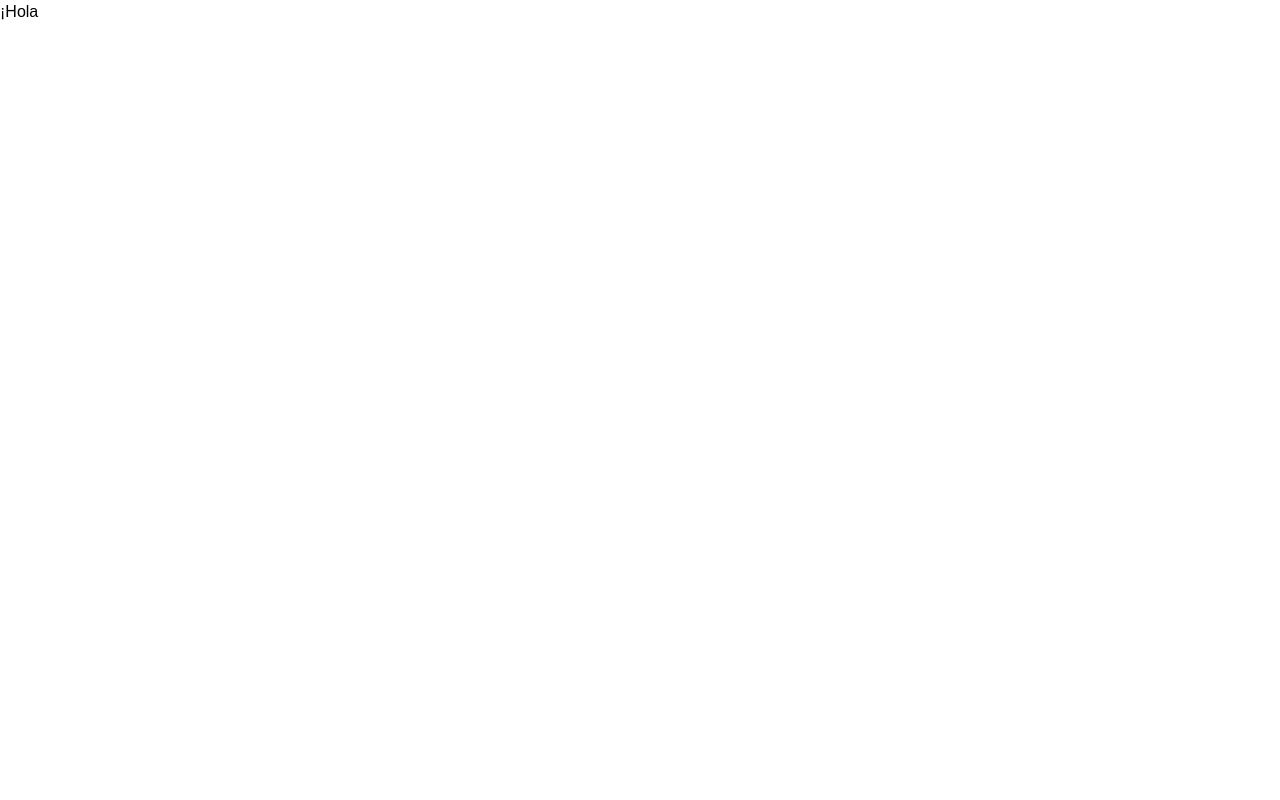
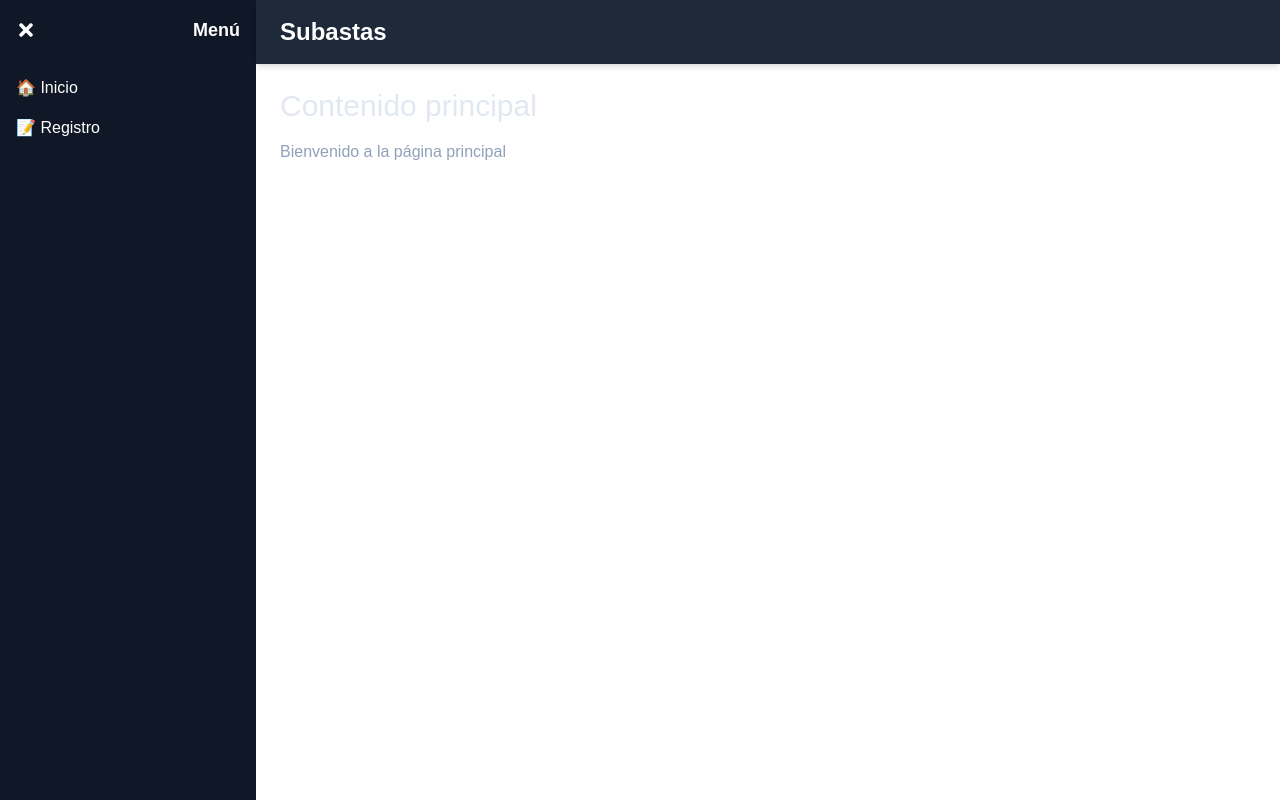
Before and after one commit to daswsi-utp/FrontEnd_Auction_Page, a Next.js app in the folder auction_page/: page / in a window 1280 px wide. Built offline with nearby package versions, Linux system fonts and the light colour scheme.

Commit message:
Header and NavBar
Header and NavBar of navigation

```diff
--- a/auction_page/src/app/layout.jsx
+++ b/auction_page/src/app/layout.jsx
@@ -1,15 +1,22 @@
+'use client';
 
-import "./globals.css";
-export const metadata = {
-  title: "Create Next App",
-  description: "Generated by create next app",
-};
+import './globals.css';
+
+import NavBar from '../components/NavBar.jsx';
+import Header from '../components/Header.jsx';
+
 
 export default function RootLayout({ children }) {
   return (
     <html lang="en">
       <body>
-        {children}
+        <div className="flex">
+          <NavBar />
+          <div className="flex-1">
+            <Header />
+            <main className="p-6">{children}</main>
+          </div>
+        </div>
       </body>
     </html>
   );
--- a/auction_page/src/app/page.jsx
+++ b/auction_page/src/app/page.jsx
@@ -1,7 +1,8 @@
-export default function Home() {
-    return (
-      <main>
-        <h1>¡Hola</h1>
-      </main>
-    );
-  }
+export default function HomePage() {
+  return (
+    <div>
+      <h2 className="text-3xl text-slate-200 mb-4">Contenido principal</h2>
+      <p className="text-slate-400">Bienvenido a la página principal</p>
+    </div>
+  );
+}
--- a/auction_page/src/components/Header.jsx
+++ b/auction_page/src/components/Header.jsx
@@ -0,0 +1,9 @@
+'use client';
+
+export default function Header() {
+  return (
+    <header className="bg-gray-800 text-white py-4 px-6 shadow-md sticky top-0 z-50">
+      <h1 className="text-2xl font-bold">Subastas</h1>
+    </header>
+  );
+}
--- a/auction_page/src/components/NavBar.jsx
+++ b/auction_page/src/components/NavBar.jsx
@@ -0,0 +1,33 @@
+'use client';
+
+import Link from 'next/link';
+import { useState } from 'react';
+import { FaBars, FaTimes } from 'react-icons/fa';
+
+export default function NavBar() {
+  const [isOpen, setIsOpen] = useState(true);
+
+  const toggleSidebar = () => {
+    setIsOpen(!isOpen);
+  };
+
+  return (
+    <div className="flex">
+      {/* Sidebar */}
+      <div className={`h-screen bg-gray-900 text-white transition-all duration-300 ${isOpen ? 'w-64' : 'w-20'} flex flex-col`}>
+        <div className="p-4 flex justify-between items-center">
+          <button onClick={toggleSidebar} className="text-white text-xl">
+            {isOpen ? <FaTimes /> : <FaBars />}
+          </button>
+          {isOpen && <span className="text-lg font-bold">Menú</span>}
+        </div>
+
+        <nav className="flex flex-col gap-4 p-4">
+          <Link href="/" className="hover:text-blue-400 transition-colors">🏠 {isOpen && 'Inicio'}</Link>
+          <Link href="/Auth/Register" className="hover:text-blue-400 transition-colors">📝 {isOpen && 'Registro'}</Link>
+
+        </nav>
+      </div>
+    </div>
+  );
+}
```
Also changed, not shown: auction_page/package.json (+4 -3 lines), 1 other file (tests, documents, lock files or other folders).
